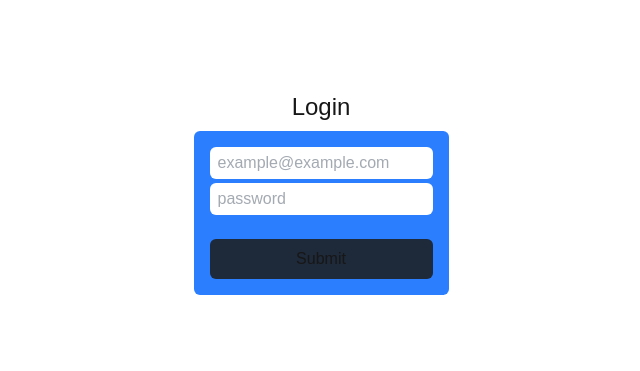
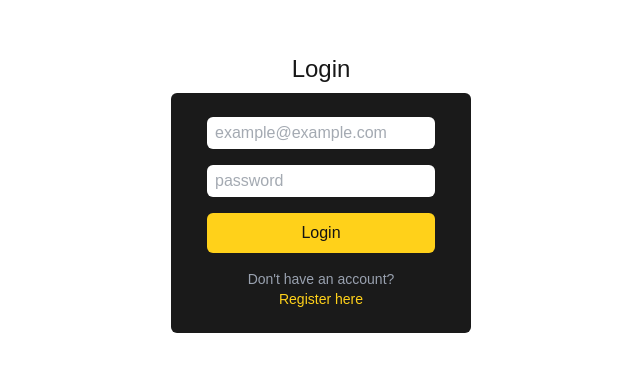
Before and after one commit to sayamghosh/blogify-nextjs, a Next.js app: page /login in a window 1280 px wide. Shown: the part 207-578 px from the top of the page, without its empty margins (319-959 px from the left). Built offline with nearby package versions, Linux system fonts and the light colour scheme.

Commit message:
change style of login page

```diff
--- a/src/app/(auth)/login/page.tsx
+++ b/src/app/(auth)/login/page.tsx
@@ -1,10 +1,12 @@
 "use client";
 import React from "react";
-import {setAuthToken} from '@/utils/cookie-store'
+import { useState } from "react";
+import { useRouter } from "next/navigation";
+import { setAuthToken } from "@/utils/cookie-store";
 import { useForm } from "react-hook-form";
 import { z } from "zod";
 import { zodResolver } from "@hookform/resolvers/zod";
-
+import Link from "next/link";
 const schema = z.object({
   email: z.string().email("Invalid email format"),
   password: z.string().min(6, "Min lenght must be 6"),
@@ -13,11 +15,14 @@ const schema = z.object({
 type FormFields = z.infer<typeof schema>;
 
 export default function Page() {
+  const router = useRouter();
+
+  const [serverError, setServerError] = useState<string | null>(null);
+
   const {
     handleSubmit,
     register,
     reset,
-    setError,
     formState: { errors, isSubmitting },
   } = useForm<FormFields>({ resolver: zodResolver(schema) });
 
@@ -31,15 +36,21 @@ export default function Page() {
             "Content-Type": "application/json",
           },
           credentials: "include", // ✅ Include cookies in the request
-          body:JSON.stringify(data)
+          body: JSON.stringify(data),
         }
       );
       reset();
       const response = await result.json();
-      setAuthToken(response.token)
-      console.log(response)
+      setAuthToken(response.token);
+      console.log(response);
+      if (response.success) {
+        router.push("/");
+      }
+      if (response.error) {
+        setServerError(response.error);
+      }
     } catch (error) {
-      console.log({error:error})
+      console.log({ error: error });
     }
   }
 
@@ -48,30 +59,50 @@ export default function Page() {
       <h2 className="text-2xl mb-2">Login</h2>
       <form
         onSubmit={handleSubmit(onSubmit)}
-        className="flex flex-col gap-6 items-center bg-blue-500 rounded-md p-4"
+        className="flex flex-col gap-6 items-center bg-[#1A1A1A] rounded-md p-4 w-[300px] "
       >
-        <div className="flex flex-col gap-1">
+        <div className="flex flex-col gap-4 w-full px-5 py-2">
+          <span>
             <input
               {...register("email")}
               type="text"
-            className="bg-white px-2 py-1 text-gray-600 rounded-md"
+              className="bg-white px-2 py-1 text-gray-600 rounded-md w-full"
               placeholder="example@example.com"
             />
             {errors.email && (
-            <h1 className="text-red-500">{errors.email.message}</h1>
+              <h1 className="text-white">{errors.email.message}</h1>
             )}
+          </span>
+          <span>
             <input
               {...register("password")}
               type="password"
-            className="bg-white px-2 py-1 text-gray-600 rounded-md"
+              className="bg-white px-2 py-1 text-gray-600 rounded-md w-full"
               placeholder="password"
             />
             {errors.password && (
-            <h1 className="text-red-500">{errors.password.message}</h1>
+              <h1 className="text-white">{errors.password.message}</h1>
             )}
+          </span>
+          <button
+            type="submit"
+            className={`${
+              isSubmitting ? "bg-yellow-500" : "bg-[#FFD11A]"
+            } hover:bg-yellow-500 rounded-md py-2 text-[#141414] w-full`}
+          >
+            Login
+          </button>
+          {serverError && (
+            <h1 className="text-white w-full text-center">{serverError}</h1>
+          )}
+          <p className="text-sm text-gray-400 w-full text-center">
+            Don&apos;t have an account? <br />
+            <Link href="/register" className="text-[#FFD11A] hover:underline">
+              Register here
+            </Link>
+          </p>
+          {errors.root && <h1 className="text-white">{errors.root.message}</h1>}
         </div>
-        {errors.root && <h1>{errors.root.message}</h1> }
-        <input type="submit" className="bg-gray-800 w-full rounded-md py-2" />
       </form>
     </div>
   );
--- a/src/middleware.ts
+++ b/src/middleware.ts
@@ -10,7 +10,7 @@ export async function middleware(request: NextRequest) {
     const token = await getAuthToken()
 
     if (isPublicPath && token){
-        return NextResponse.redirect(new URL('/profile', request.url))
+        return NextResponse.redirect(new URL('/', request.url))
     }
     else if(!isPublicPath && !token){
         return NextResponse.redirect(new URL('/login', request.url))
@@ -20,7 +20,6 @@ export async function middleware(request: NextRequest) {
 // See "Matching Paths" below to learn more
 export const config = {
   matcher: [
-    '/',
     '/login',
     '/register',
     '/profile',
```
Lines whose indentation alone changed are shown as unchanged.
